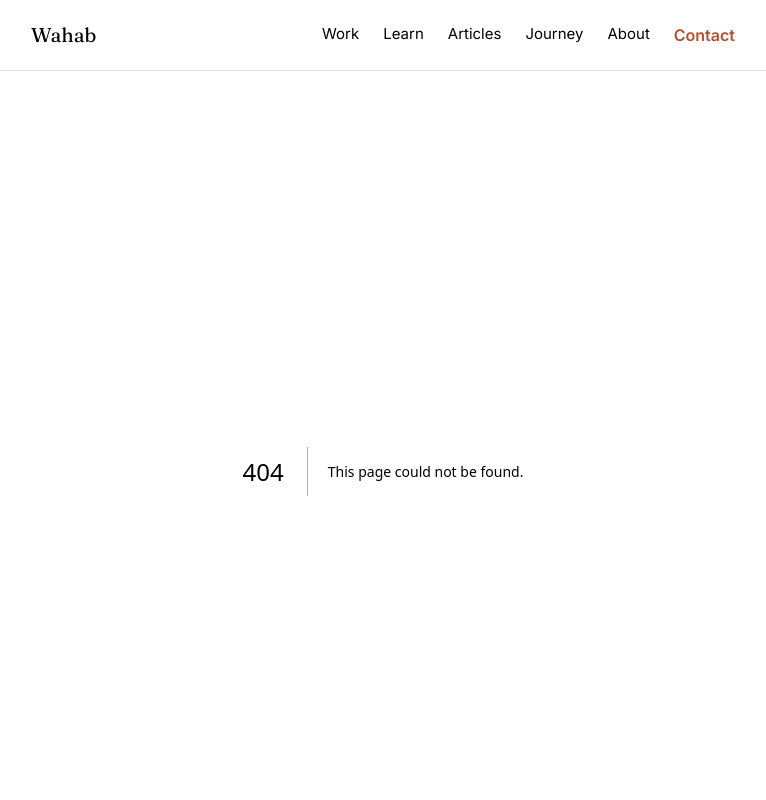
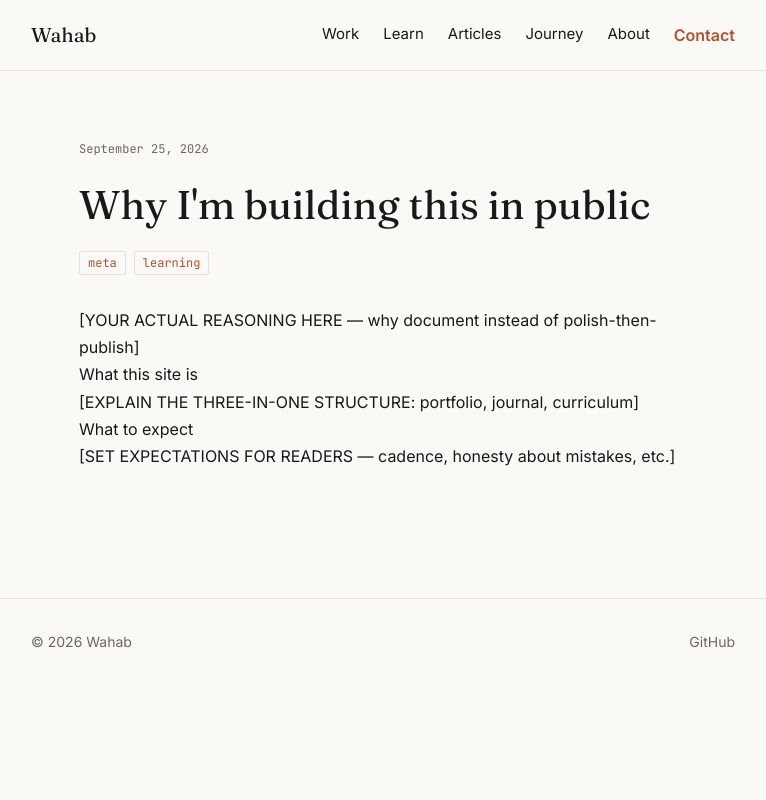
Before and after one commit to heeckohtech/dev-portfolio, a Next.js app: page /articles/starting-in-public in a window 1280 px wide. Before the commit this address had no page. Shown: the top 800 px of the page, without its empty margins (257-1023 px from the left). Built offline with nearby package versions, Linux system fonts and the light colour scheme.

Commit message:
feat: add content-driven articles section

```diff
--- /dev/null
+++ b/app/articles/[slug]/page.tsx
@@ -0,0 +1,56 @@
+import { notFound } from "next/navigation";
+import { MDXRemote } from "next-mdx-remote/rsc";
+import type { Metadata } from "next";
+import { getAllArticles, getArticleBySlug } from "@/lib/content";
+
+export function generateStaticParams() {
+  return getAllArticles().map((a) => ({ slug: a.frontmatter.slug }));
+}
+
+export async function generateMetadata({ params }: { params: Promise<{ slug: string }> }): Promise<Metadata> {
+  const { slug } = await params;
+  const article = getArticleBySlug(slug);
+  if (!article) return {};
+
+  return {
+    title: article.frontmatter.title,
+    description: article.frontmatter.description,
+    openGraph: {
+      title: article.frontmatter.title,
+      description: article.frontmatter.description,
+      type: "article",
+      publishedTime: article.frontmatter.date,
+    },
+  };
+}
+
+export default async function ArticlePage({ params }: { params: Promise<{ slug: string }> }) {
+  const { slug } = await params;
+  const article = getArticleBySlug(slug);
+
+  if (!article) notFound();
+
+  return (
+    <main id="main-content" className="container" style={{ paddingBlock: "4rem", maxWidth: "42rem" }}>
+      <span style={{ fontFamily: "var(--font-mono)", fontSize: "0.75rem", color: "var(--muted)" }}>
+        {new Date(article.frontmatter.date).toLocaleDateString("en-US", { year: "numeric", month: "long", day: "numeric" })}
+      </span>
+      <h1 style={{ fontFamily: "var(--font-display)", fontSize: "2.5rem", marginBlock: "1rem" }}>
+        {article.frontmatter.title}
+      </h1>
+      <div style={{ display: "flex", gap: "0.5rem", marginBottom: "2rem" }}>
+        {article.frontmatter.tags.map((tag) => (
+          <span
+            key={tag}
+            style={{ fontFamily: "var(--font-mono)", fontSize: "0.75rem", color: "var(--accent)", border: "1px solid var(--border)", padding: "0.125rem 0.5rem", borderRadius: "2px" }}
+          >
+            {tag}
+          </span>
+        ))}
+      </div>
+      <div style={{ lineHeight: 1.7 }}>
+        <MDXRemote source={article.content} />
+      </div>
+    </main>
+  );
+}
--- /dev/null
+++ b/app/articles/page.tsx
@@ -0,0 +1,39 @@
+import Link from "next/link";
+import type { Metadata } from "next";
+import { getAllArticles } from "@/lib/content";
+
+
+export const metadata: Metadata = {
+  title: "Articles",
+  description: "Writing on what I'm learning, building, and figuring out as a self-taught developer.",
+};
+
+
+export default function ArticlesPage() {
+  const articles = getAllArticles();
+
+  return (
+    <main id="main-content" className="container" style={{ paddingBlock: "4rem" }}>
+      <h1 style={{ fontFamily: "var(--font-display)", fontSize: "2.5rem", marginBottom: "2rem" }}>
+        Articles
+      </h1>
+      <div style={{ display: "flex", flexDirection: "column", gap: "2rem" }}>
+        {articles.map(({ frontmatter }) => (
+          <Link
+            key={frontmatter.slug}
+            href={`/articles/${frontmatter.slug}`}
+            style={{ display: "block", paddingBlock: "1.5rem", borderBottom: "1px solid var(--border)" }}
+          >
+            <span style={{ fontFamily: "var(--font-mono)", fontSize: "0.75rem", color: "var(--muted)" }}>
+              {new Date(frontmatter.date).toLocaleDateString("en-US", { year: "numeric", month: "long", day: "numeric" })}
+            </span>
+            <h2 style={{ fontFamily: "var(--font-display)", fontSize: "1.5rem", marginTop: "0.25rem" }}>
+              {frontmatter.title}
+            </h2>
+            <p style={{ color: "var(--muted)", marginTop: "0.5rem" }}>{frontmatter.description}</p>
+          </Link>
+        ))}
+      </div>
+    </main>
+  );
+}
--- /dev/null
+++ b/content/articles/starting-in-public.mdx
@@ -0,0 +1,17 @@
+---
+title: "Why I'm building this in public"
+slug: "starting-in-public"
+description: "The reasoning behind documenting my learning journey instead of hiding it until I feel 'ready.'"
+date: "2026-09-25"
+tags: ["meta", "learning"]
+---
+
+[YOUR ACTUAL REASONING HERE — why document instead of polish-then-publish]
+
+## What this site is
+
+[EXPLAIN THE THREE-IN-ONE STRUCTURE: portfolio, journal, curriculum]
+
+## What to expect
+
+[SET EXPECTATIONS FOR READERS — cadence, honesty about mistakes, etc.]
```
